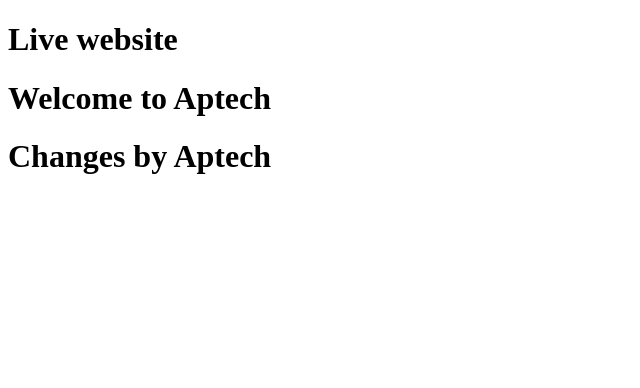
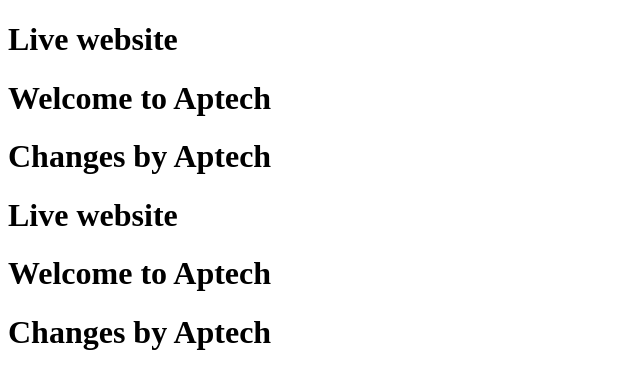
Before and after one commit to Nomanishaq/live-web, a plain HTML site: page index.html in a window 1280 px wide. Shown: the whole page, without its empty margins (0-640 px from the left). Drawn offline with Linux system fonts and the light colour scheme.

Commit message:
Update index.html

```diff
--- a/index.html
+++ b/index.html
@@ -13,5 +13,14 @@
 
     <h1>Changes by Aptech</h1>
 
+
+
+    <h1>Live website</h1>
+
+    <h1>Welcome to Aptech</h1>
+
+    <h1>Changes by Aptech</h1>
+
+
 </body>
 </html>
```
